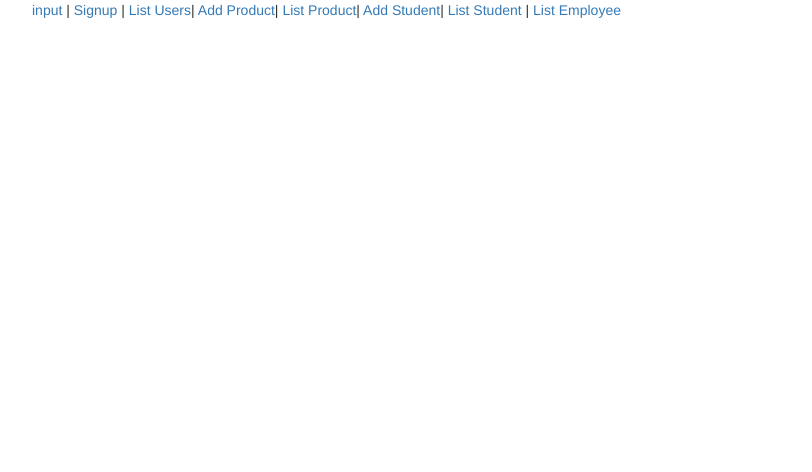
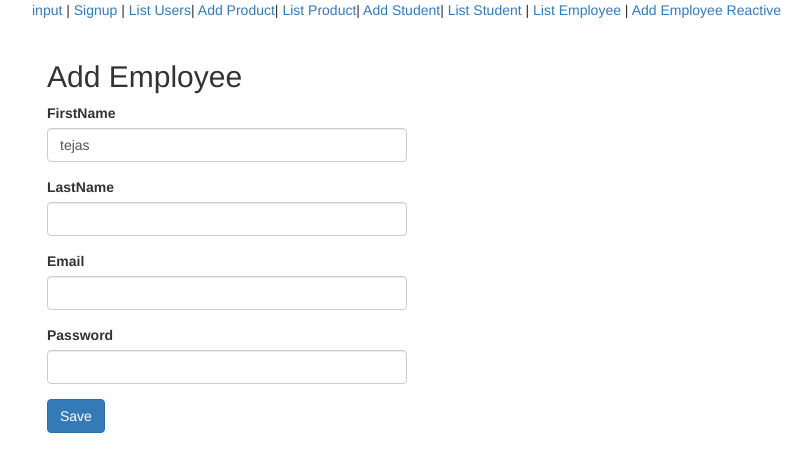
Before and after one commit to tejasshah2k19/MEAN-r21-r2, an Angular app: page /addemployeereactive in a window 1280 px wide. Before the commit this address led to /. Shown: the top 472 px of the page, without its empty margins (38-850 px from the left). Built offline with nearby package versions, Linux system fonts and the light colour scheme.

Commit message:
reactive form - basic validation

```diff
--- /dev/null
+++ b/src/app/add-employee-reactive/add-employee-reactive.component.html
@@ -0,0 +1,52 @@
+<div class="container">
+    <h2>Add Employee</h2>
+
+    <div class="row">
+        <div class="col-md-4">
+            <form [formGroup]="myForm" (ngSubmit)="saveUser()">
+
+                <div class="form-group">
+                    <label for="first_name">FirstName</label>
+                    <input type="text" id="first_name" class="form-control" formControlName="first_name" />
+                </div>
+
+                <div class="form-group">
+                    <label for="last_name">LastName</label>
+                    <input type="text" id="last_name" class="form-control" formControlName="last_name" />
+                    <span *ngIf="myForm.get('last_name').touched">
+                        <span *ngIf="!myForm.get('last_name').valid" class="text-danger">
+                            Please Enter LastName
+                        </span>
+                    </span>
+                </div>
+
+
+                <div class="form-group">
+                    <label for="email">Email</label>
+                    <input type="text" id="email" class="form-control" formControlName="email" />
+                    <span *ngIf="myForm.get('email').touched" class="text-danger">
+                        <span *ngIf="!myForm.get('email').valid">
+
+                            <span *ngIf="myForm.get('email').errors.required">
+                                Email is required
+                            </span>
+
+                            <span *ngIf="myForm.get('email').errors.email">
+                                Invalid Email Format
+                            </span>
+                        </span>
+                    </span>
+
+                </div>
+
+                <div class="form-group">
+                    <label for="password">Password</label>
+                    <input type="password" id="password" class="form-control" formControlName="password" />
+                </div>
+
+                <input type="submit" value="Save" class="btn btn-primary" />
+            </form>
+        </div>
+
+    </div>
+</div>
--- /dev/null
+++ b/src/app/add-employee-reactive/add-employee-reactive.component.ts
@@ -0,0 +1,31 @@
+import { Component, OnInit } from '@angular/core';
+import { FormControl, FormGroup, Validators } from '@angular/forms';
+
+@Component({
+  selector: 'app-add-employee-reactive',
+  templateUrl: './add-employee-reactive.component.html',
+  styleUrls: ['./add-employee-reactive.component.css']
+})
+export class AddEmployeeReactiveComponent implements OnInit {
+
+  myForm:FormGroup
+  constructor() {
+
+    this.myForm = new FormGroup({
+        first_name : new FormControl("tejas",),
+        last_name : new FormControl("",[Validators.required]),
+        email : new FormControl("",[Validators.required,Validators.email]),
+        password : new FormControl()
+    })
+
+   }
+
+  ngOnInit(): void {
+  }
+
+  saveUser(){
+    console.log(this.myForm.value)
+    console.log(this.myForm.valid)
+
+  }
+}
--- a/src/app/app-routing.module.ts
+++ b/src/app/app-routing.module.ts
@@ -1,5 +1,6 @@
 import { NgModule } from '@angular/core';
 import { RouterModule, Routes } from '@angular/router';
+import { AddEmployeeReactiveComponent } from './add-employee-reactive/add-employee-reactive.component';
 import { AddEmployeeComponent } from './add-employee/add-employee.component';
 import { AddProductComponent } from './add-product/add-product.component';
 import { AddStudentComponent } from './add-student/add-student.component';
@@ -24,7 +25,8 @@ const routes: Routes = [
   {path:"editstudent/:email",component:EditStudentComponent},
   {path:"listemployee",component:ListEmployeeComponent},
   {path:"addemployee",component:AddEmployeeComponent},
-  {path:"editemployee/:id",component:EditEmployeeComponent}
+  {path:"editemployee/:id",component:EditEmployeeComponent},
+  {path:"addemployeereactive",component:AddEmployeeReactiveComponent}
 ];
 
 @NgModule({
--- a/src/app/app.module.ts
+++ b/src/app/app.module.ts
@@ -7,7 +7,7 @@ import { AppComponent } from './app.component';
 import { InputComponent } from './input/input.component';
 import { SignupComponent } from './components/signup/signup.component';
 import { LoginComponent } from './components/login/login.component';
-import { FormsModule } from '@angular/forms';
+import { FormsModule, ReactiveFormsModule } from '@angular/forms';
 import { UserListComponent } from './user-list/user-list.component';
 import { MenuComponent } from './menu/menu.component';
 import { AddProductComponent } from './add-product/add-product.component';
@@ -20,6 +20,7 @@ import { HttpClientModule } from '@angular/common/http';
 import { AddEmployeeComponent } from './add-employee/add-employee.component';
 import { EditEmployeeComponent } from './edit-employee/edit-employee.component';
 import { ToastrModule } from 'ngx-toastr';
+import { AddEmployeeReactiveComponent } from './add-employee-reactive/add-employee-reactive.component';
  @NgModule({
   declarations: [
     AppComponent,
@@ -35,14 +36,16 @@ import { ToastrModule } from 'ngx-toastr';
     EditStudentComponent,
     ListEmployeeComponent,
     AddEmployeeComponent,
-    EditEmployeeComponent   ],
+    EditEmployeeComponent,
+    AddEmployeeReactiveComponent   ],
   imports: [
     BrowserModule,
     AppRoutingModule,
   FormsModule,
     HttpClientModule,
     BrowserAnimationsModule,
-    ToastrModule.forRoot()
+    ToastrModule.forRoot(),
+    ReactiveFormsModule
 
   ],
   providers: [],
--- a/src/app/menu/menu.component.html
+++ b/src/app/menu/menu.component.html
@@ -5,5 +5,6 @@
 <a routerLink="listproducts">List Product</a>|
 <a routerLink="addstudent">Add Student</a>|
 <a routerLink="liststudent">List Student</a> |
-<a routerLink="listemployee">List Employee</a>
+<a routerLink="listemployee">List Employee</a> |
+<a routerLink="addemployeereactive">Add Employee Reactive</a>
 <br><br>
```
Also changed, not shown: src/app/add-employee/add-employee.component.ts (+7 -0 lines), src/app/add-employee-reactive/add-employee-reactive.component.css (added), src/app/add-employee/add-employee.component.html (line endings or trailing spaces), 1 other file (tests, documents, lock files or other folders).
